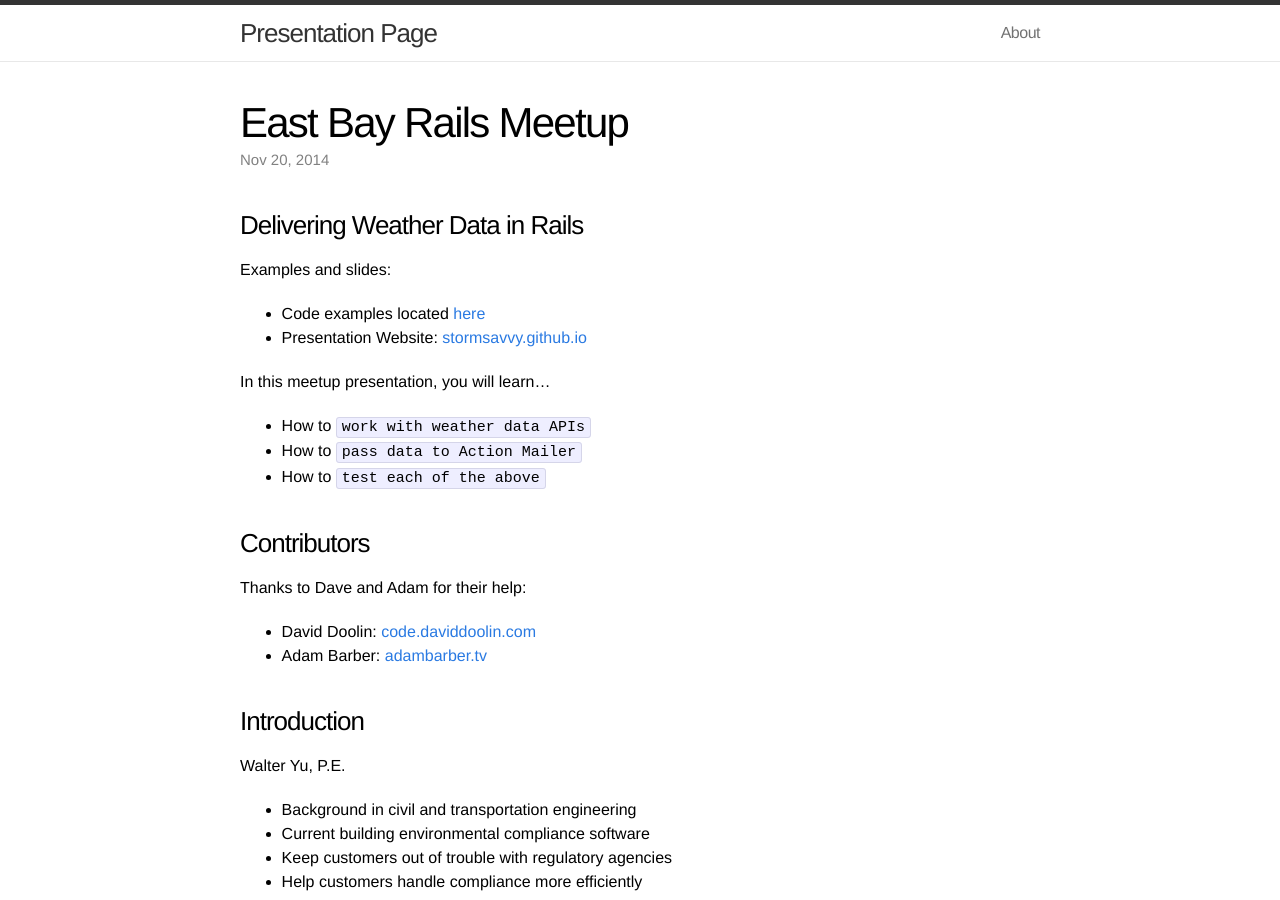
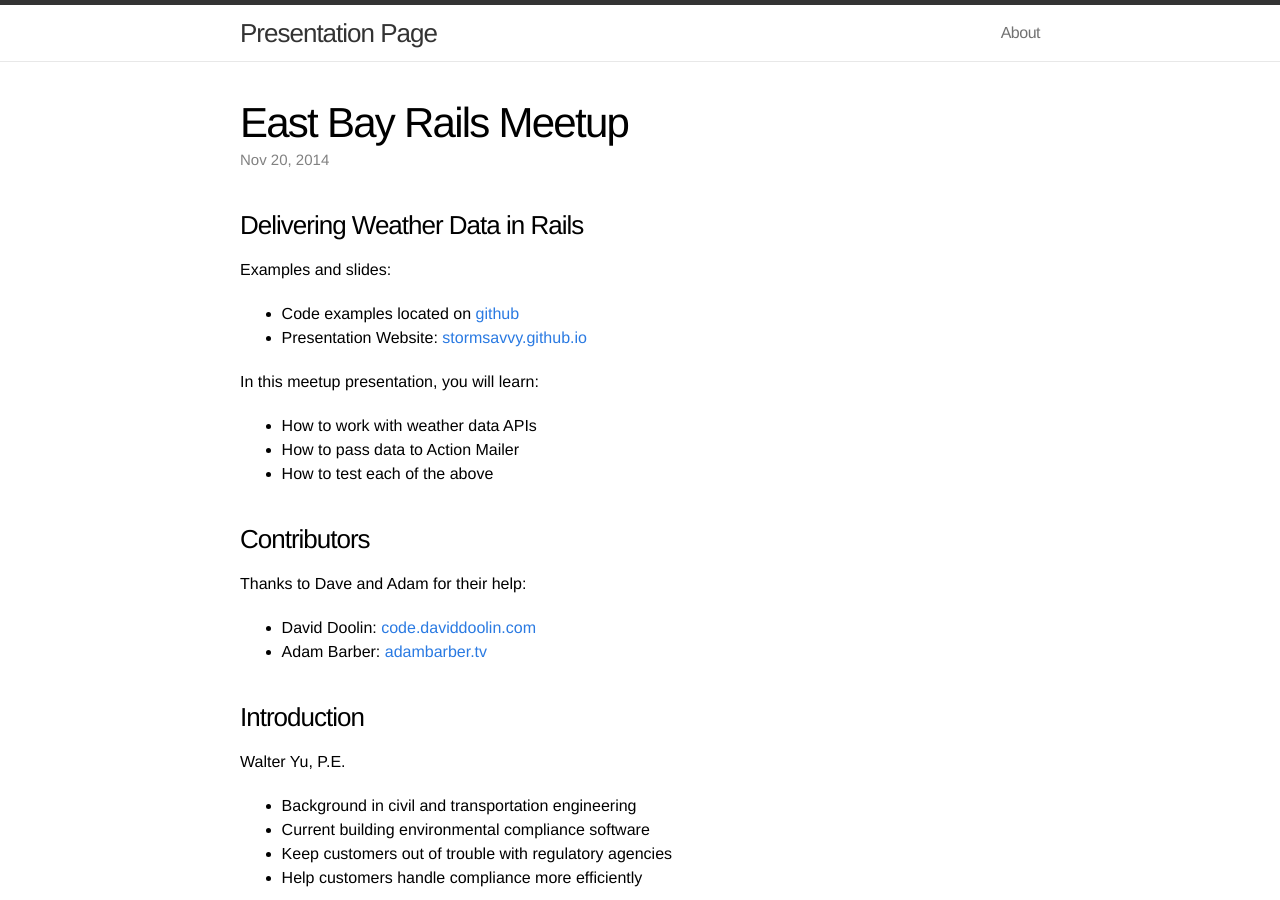
Before and after one commit to stormsavvy/stormsavvy.github.io, a Jekyll site: the page built from _posts/2014-11-20-east-bay-rails-meetup.markdown, in a window 1280 px wide and 900 px high. Built offline with Jekyll 4.4.1, drawn with Linux system fonts in a browser that asks for light colours.

Commit message:
76663852 final revisions for EBR meetup

```diff
--- a/_posts/2014-11-20-east-bay-rails-meetup.markdown
+++ b/_posts/2014-11-20-east-bay-rails-meetup.markdown
@@ -9,14 +9,14 @@ categories: meetup
 
 Examples and slides:
 
-* Code examples located [here][code]
+* Code examples located on [github][code]
 * Presentation Website: [stormsavvy.github.io][kh]
 
-In this meetup presentation, you will learn...
+In this meetup presentation, you will learn:
 
-* How to `work with weather data APIs`
-* How to `pass data to Action Mailer`
-* How to `test each of the above`
+* How to work with weather data APIs
+* How to pass data to Action Mailer
+* How to test each of the above
 
 ### Contributors
 
```
